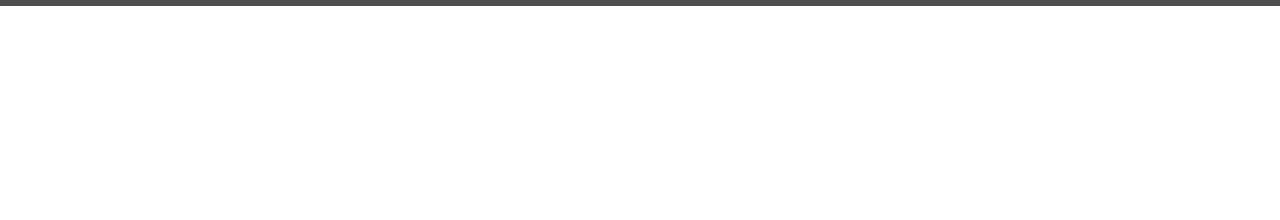
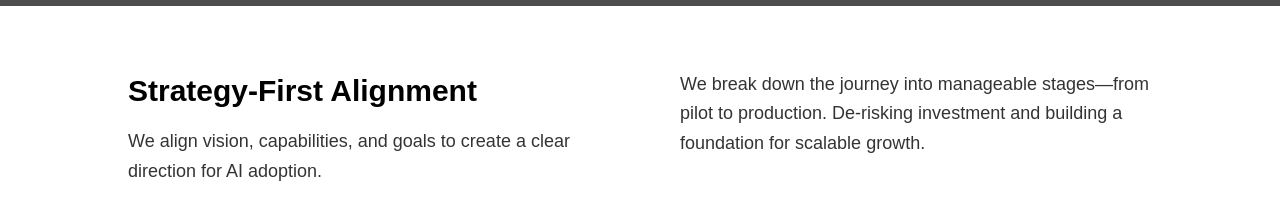
Before and after one commit to ChemyDigi/Innov8, a Next.js app in the folder innov8/: page /solutions/ai-roadmaps in a window 1280 px wide. Shown: the part 486-706 px from the top of the page. Built offline with nearby package versions, Linux system fonts and the light colour scheme; grey boxes are pictures that could not be loaded.

Commit message:
Added the second section of the Ai roadmaps page

```diff
--- a/innov8/app/solutions/ai-roadmaps/page.tsx
+++ b/innov8/app/solutions/ai-roadmaps/page.tsx
@@ -1,9 +1,11 @@
 import AiBanner from "@/components/AIRoadmaps/AiHeroBanner";
+import AiTwoColumnSection from "@/components/AIRoadmaps/TwoColumnSection";
 
 export default function Page() {
   return (
     <div>
       <AiBanner />
+      <AiTwoColumnSection />
     </div>
   );
 }
--- /dev/null
+++ b/innov8/components/AIRoadmaps/TwoColumnSection.tsx
@@ -0,0 +1,27 @@
+export default function AiTwoColumnSection() {
+  return (
+    <section className="bg-white w-full py-16 px-6 md:px-12 lg:px-32">
+      <div className="grid grid-cols-1 md:grid-cols-2 gap-12 md:gap-20">
+        {/* LEFT SIDE */}
+        <div>
+          <h2 className="text-2xl md:text-3xl font-semibold text-black leading-snug">
+            Strategy-First Alignment
+          </h2>
+          <p className="mt-4 text-black/80 text-lg leading-relaxed">
+            We align vision, capabilities, and goals to create a clear direction
+            for AI adoption.
+          </p>
+        </div>
+
+        {/* RIGHT SIDE */}
+        <div>
+          <p className="text-black/80 text-lg leading-relaxed">
+            We break down the journey into manageable stages—from pilot to
+            production. De-risking investment and building a foundation for
+            scalable growth.
+          </p>
+        </div>
+      </div>
+    </section>
+  );
+}
```
